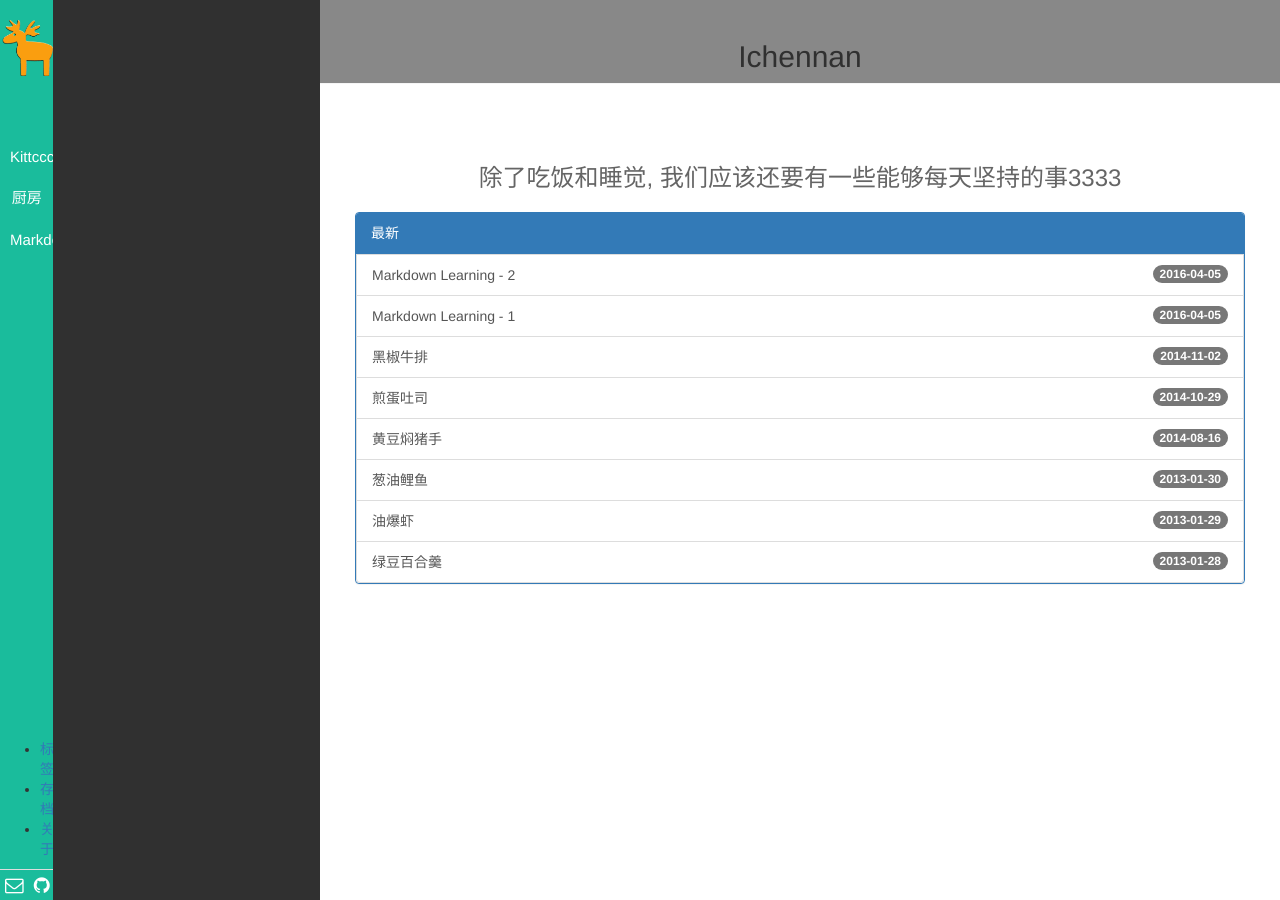
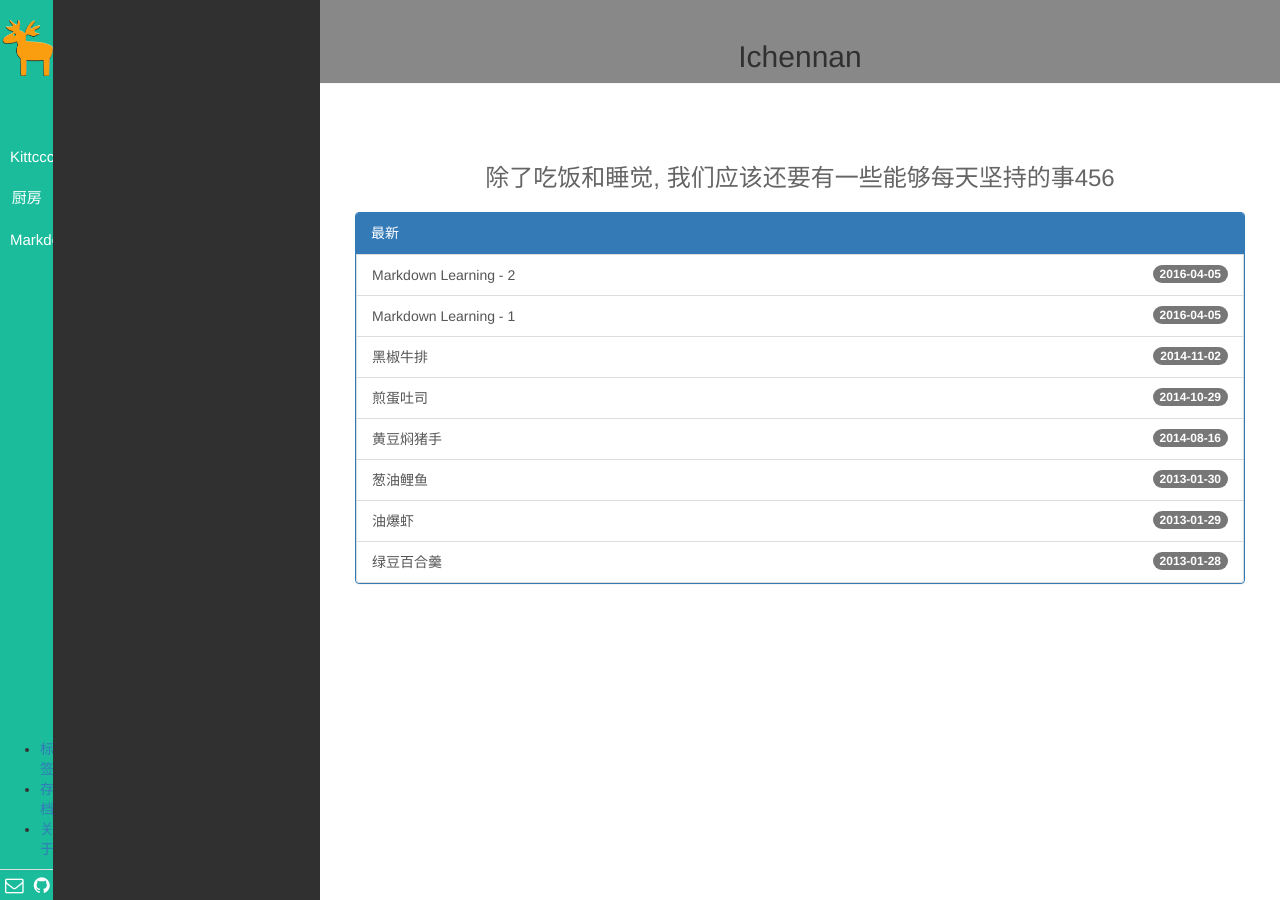
Before and after one commit to ichennan/ichennan.github.io, a Jekyll site: the page built from index.html, in a window 1280 px wide. Built offline with Jekyll 4.4.1, drawn with Linux system fonts in a browser that asks for light colours; Markdown is read by kramdown in place of the engine named in the settings; the list of posts is cut into pages by our own code.

```diff
--- a/_includes/navside.html
+++ b/_includes/navside.html
@@ -15,7 +15,7 @@
       </ul>
       <div class="aside1_bottom">
         <ul id="ul_tag_archive_about">
-          <li><a href="#tags" data-toggle="tab">{{ site.locals.tags }}</a></li>
+          <li><a class="pjaxlink" href="#tags">{{ site.locals.tags }}</a></li>
           <li><a class="pjaxlink" href="/pages/archive.html">{{ site.locals.archive }}</a></li>
           <li><a class="pjaxlink" href="/pages/about.html">{{ site.locals.about }}</a></li>
         </ul>
--- a/index.html
+++ b/index.html
@@ -4,7 +4,7 @@
 titlename: Ichennan
 ---
 <!--<br>-->
-<center><h3>除了吃饭和睡觉, 我们应该还要有一些能够每天坚持的事3333</h3></center>
+<center><h3>除了吃饭和睡觉, 我们应该还要有一些能够每天坚持的事456</h3></center>
 <div class="row">
   <div class="col-md-12">
     <div class="panel panel-primary">
```
